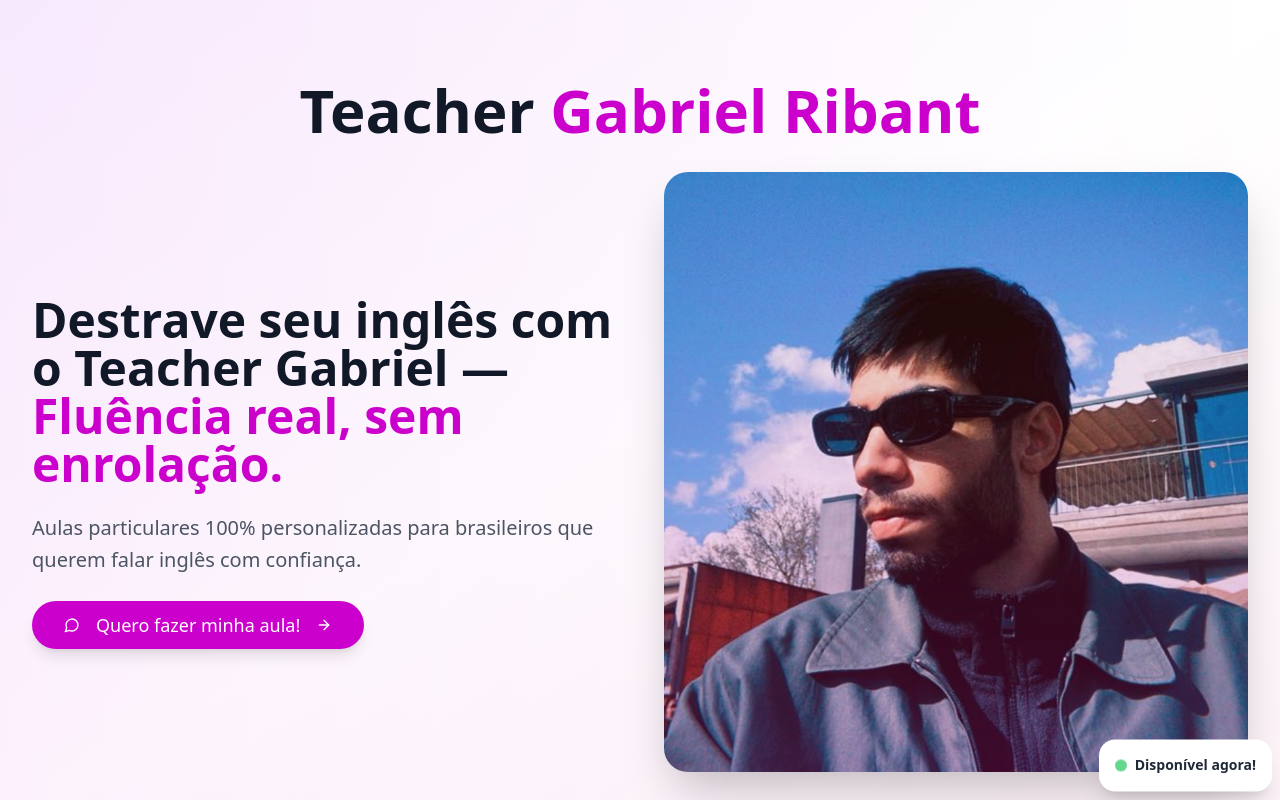
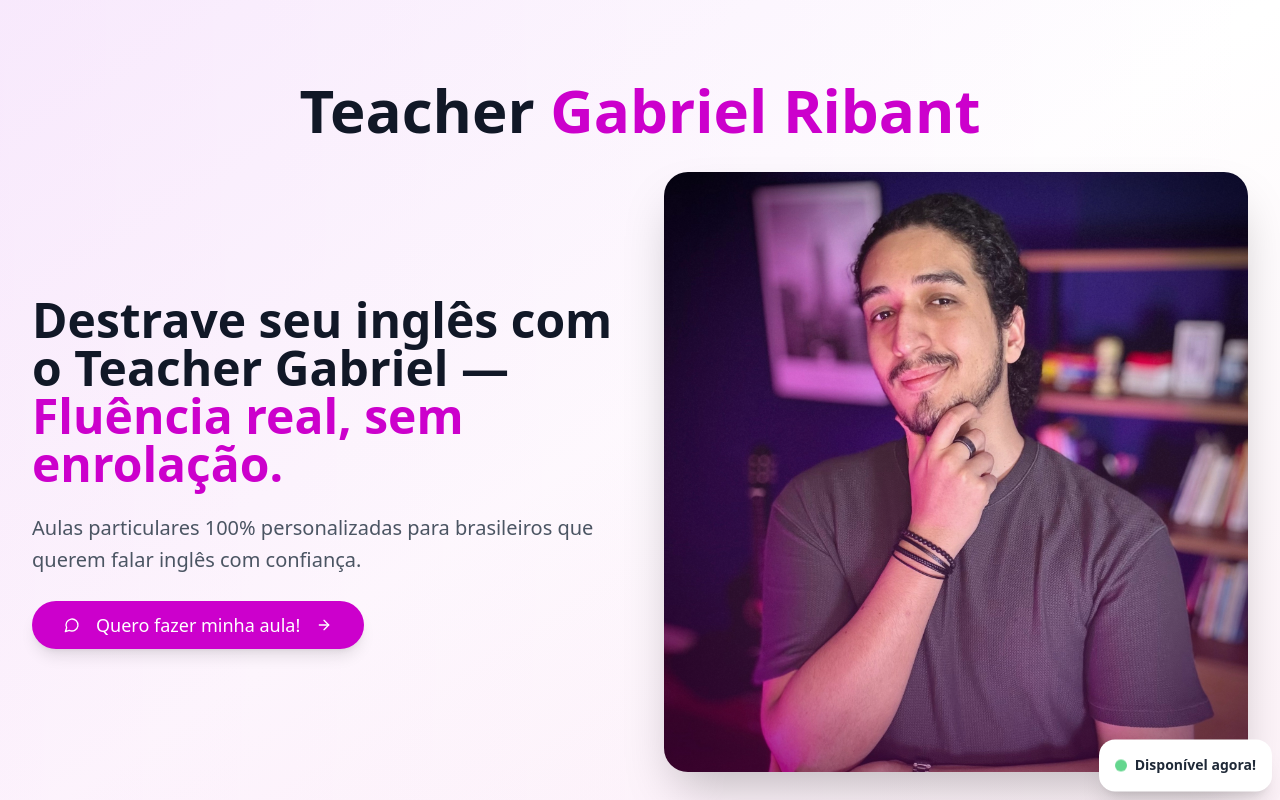
Before and after one commit to not-lew/ribant-teacher, a React (Vite) app: page / in a window 1280 px wide. Shown: the top 800 px of the page. Built offline with nearby package versions, Linux system fonts and the light colour scheme.

Commit message:
Update Hero.tsx

```diff
--- a/src/components/Hero.tsx
+++ b/src/components/Hero.tsx
@@ -47,7 +47,7 @@ export const Hero = () => {
           <div className="relative animate-scale-in">
             <div className="relative rounded-3xl overflow-hidden shadow-2xl transform hover:scale-105 transition-transform duration-500">
               <img
-                src="/lovable-uploads/c5f2b63a-ecbf-4c8b-8d21-e9757ab68279.png"
+                src="/lovable-uploads/d1a25e00-baad-442e-b456-575c09ecbd57.png"
                 alt="Teacher Gabriel Ribant"
                 className="w-full h-[600px] object-cover"
                 loading="eager"
```
